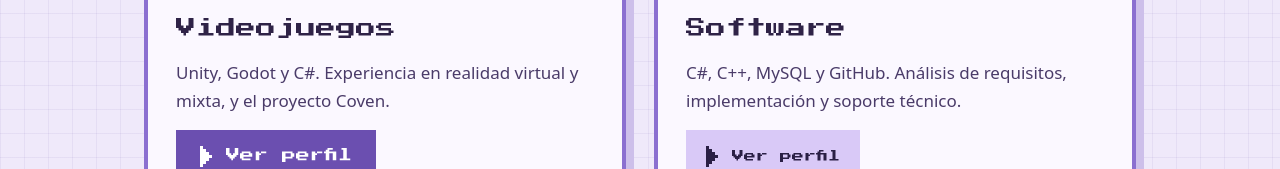
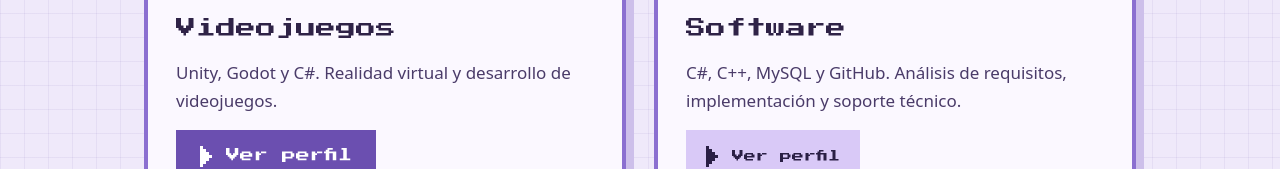
Before and after one commit to Diego-Velasquez-Figueroa/Business-Card, a plain HTML site: page index.html in a window 1280 px wide. Shown: the part 563-732 px from the top of the page. Drawn offline with Linux system fonts and the light colour scheme.

Commit message:
Correccion

```diff
--- a/index.html
+++ b/index.html
@@ -50,7 +50,7 @@
 <div class="win__body">
 <svg class="icon" viewBox="0 0 16 10" shape-rendering="crispEdges" aria-hidden="true" focusable="false"><path class="icon__a" d="M3 1h10v1h2v1h1v5h-1v1h-3V8H4v1H1V8H0V3h1V2h2z"/><path class="icon__b" d="M4 3h1v1h1v1H5v1H4V5H3V4h1zM11 3h1v1h-1zM12 5h1v1h-1z"/></svg>
 <h3 id="pick-games">Videojuegos</h3>
-<p>Unity, Godot y C#. Experiencia en realidad virtual y mixta, y el proyecto Coven.</p>
+<p>Unity, Godot y C#. Realidad virtual y desarrollo de videojuegos.</p>
 <a class="btn" href="videojuegos.html"><svg viewBox="0 0 4 7" shape-rendering="crispEdges" aria-hidden="true" focusable="false"><path d="M0 0h1v1h1v1h1v1h1v1h-1v1h-1v1h-1v1h-1z"/></svg><span>Ver perfil</span><span class="sr">de videojuegos</span></a>
 </div>
 </section>
```
